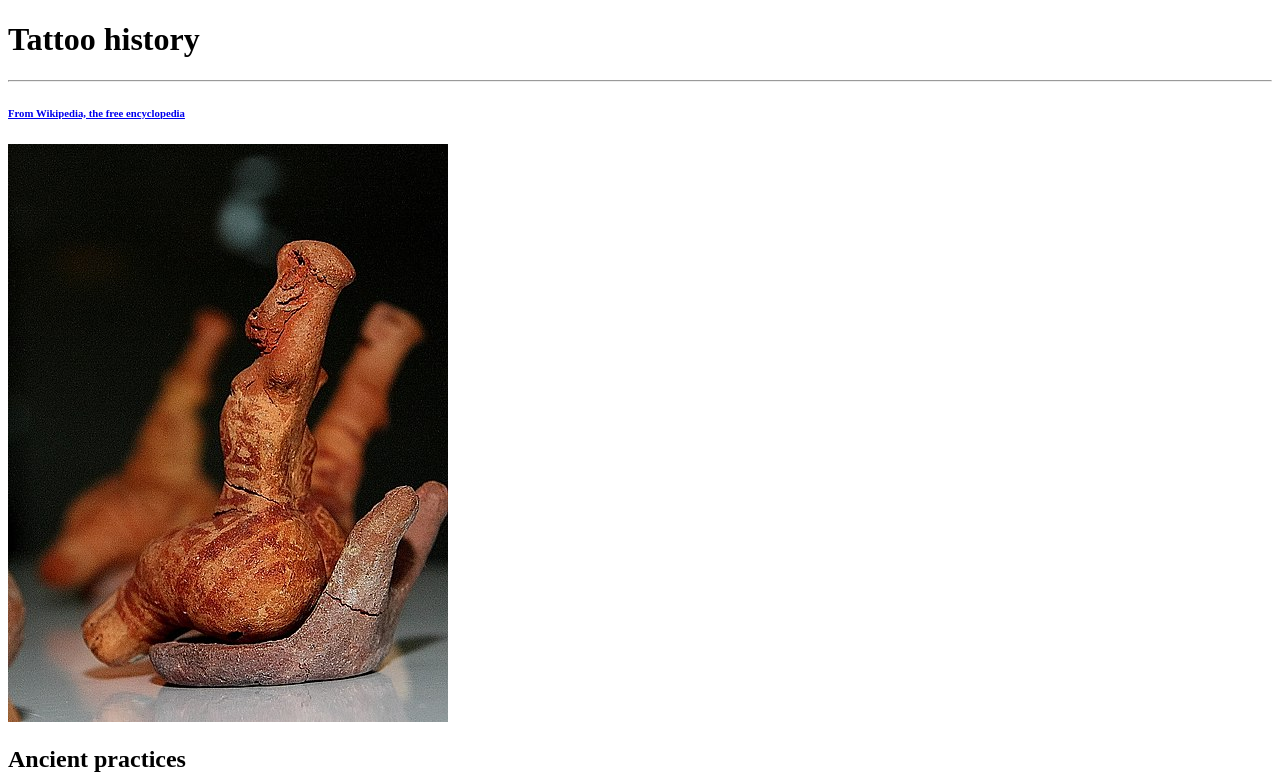
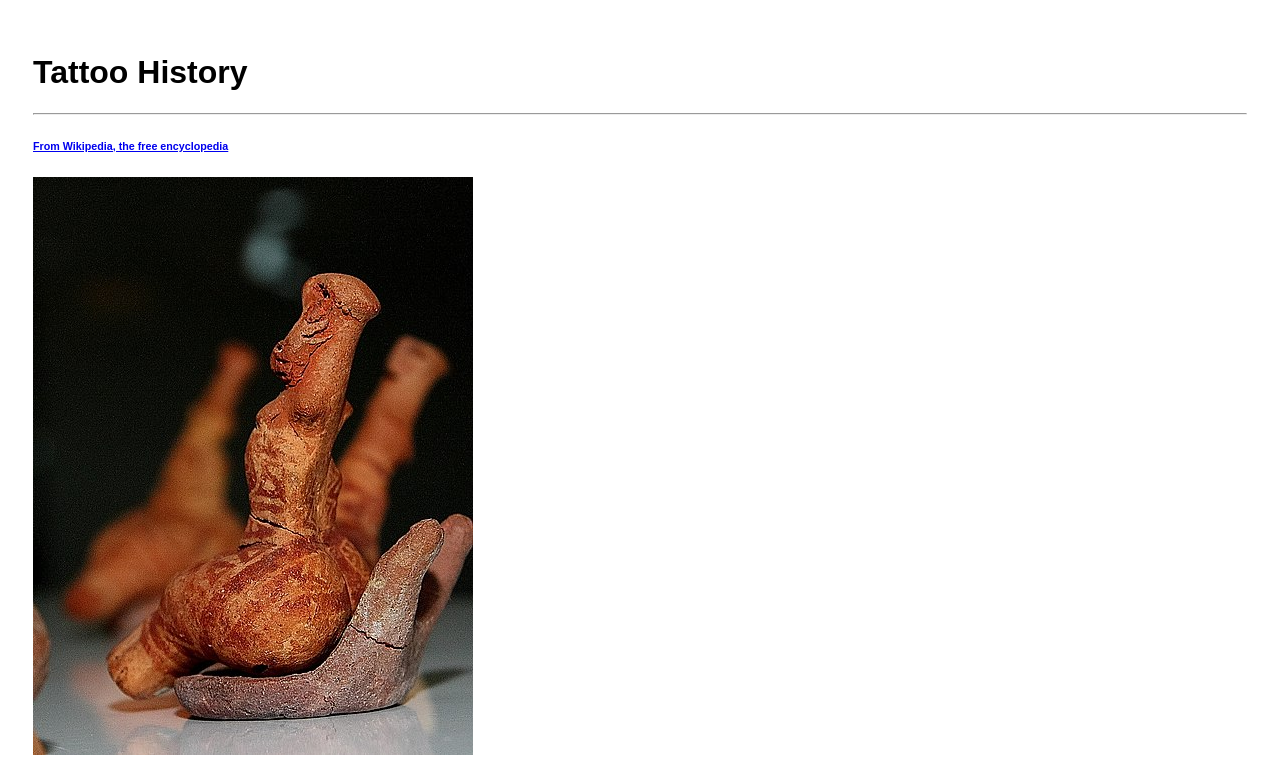
Before and after one commit to unknownartsist/unkownartist.github.io, a plain HTML site: page index.html in a window 1280 px wide. Shown: the top 776 px of the page. Drawn offline with Linux system fonts and the light colour scheme.

Commit message:
wiki page

```diff
--- /dev/null
+++ b/css/style.css
@@ -0,0 +1,6 @@
+h1{
+  color:bla;
+}
+body{
+  padding:25px;
+  font-family: sans-serif;
--- a/index.html
+++ b/index.html
@@ -1,14 +1,23 @@
 <!DOCTYPE html>
 <html lang="en" dir="ltr">
   <head>
+    <link rel="stylesheet" href="./css/style.css">
     <meta charset="utf-8">
     <title>my wiki page</title>
+    <style media="screen">
+      #ancient {
+        color:red;
+      }
+      #Traditional{
+        color:blue;
+      }
+    </style>
   </head>
   <body>
-  <h1>Tattoo history</h1>
+  <h1>Tattoo History</h1>
   <hr>
   <a href="https://en.wikipedia.org/wiki/History_of_tattooing"><h6>From Wikipedia, the free encyclopedia</h6></a>
-  <img src="./asset/SoborulZeitelor3Cucuteni.jpeg" alt="Ancient artafact">
+  <img src="./asset/SoborulZeitelor3Cucuteni.jpeg" alt="Ancient artifact">
   <h2 id="ancient">Ancient practices</h2>
   <p>Ancient tattooing was most widely practiced among the Austronesian people. It was one of the early technologies developed by the Pre-Austronesians in Taiwan and coastal South China prior to at least 1500 BCE, before the Austronesian expansion into the islands of the Indo-Pacific.[7][8][9] It may have originally been associated with headhunting.[10] Tattooing traditions, including facial tattooing, can be found among all Austronesian subgroups, including Taiwanese Aborigines, Islander Southeast Asians, Micronesians, Polynesians, and the Malagasy people. For the most part Austronesians used characteristic perpendicularly hafted tattooing points that were tapped on the handle with a length of wood (called the "mallet") to drive the tattooing points into the skin. The handle and mallet were generally made of wood while the points, either single, grouped or arranged to form a comb were made of Citrus thorns, fish bone, bone, teeth and turtle and oyster shells</p>
   <p>Ancient tattooing traditions have also been documented among Papuans and Melanesians, with their use of distinctive obsidian skin piercers. Some archeological sites with these implements are associated with the Austronesian migration into Papua New Guinea and Melanesia. But other sites are older than the Austronesian expansion, being dated to around 1650 to 2000 BCE, suggesting that there was a preexisting tattooing tradition in the region.[9][13]</p>
@@ -21,12 +30,12 @@
   <a href="#Traditional"><li>Traditional practices
 </li></a>
 </ol>
+<img id="img2" src="./asset/tribal_leo_tattoo.png" alt="tribal" width="500">
 <h3 id="Traditional">Traditional practices</h3>
-<p>Indigenous peoples of North America have a long history of tattooing. Tattooing was not a simple marking on the skin: it was a process that highlighted cultural connections to Indigenous ways of knowing and viewing the world, as well as connections to family, society, and place.[22]: xii
-
-There is no way to determine the actual origin of tattooing for Indigenous people of North America.[23]: 44  The oldest known physical evidence of tattooing in North America was made through the discovery of a frozen, mummified, Inuit female on St. Lawrence Island, Alaska who had tattoos on her skin.[24]: 434  Through radiocarbon dating of the tissue, scientists estimated that the female came from the 16th century.[24]: 434  Until recently, archeologists have not prioritized the classification of tattoo implements when excavating known historic sites.</p>
-<p>Recent review of materials found from the Mound Q excavation site point towards elements of tattoo bundles that are from pre-colonization times.[23]: 66–68  Scholars explain that the recognition of tattoo implements is significant because it highlights the cultural importance of tattooing for Indigenous People</p>
-<p>But those who paint themselves permanently do so with extreme pain, using, for this purpose, needles, sharp awls, or piercing thorns, with which they perforate, or have others perforate, the skin. Thus they form on the face, the neck, the breast, or some other part of the body, some animal or monster, for instance, an Eagle, a Serpent, a Dragon, or any other figure which they prefer; and then, tracing over the fresh and bloody design some powdered charcoal, or other black coloring matter, which becomes mixed with the blood and penetrates within these perforations, they imprint indelibly upon the living skin the designed figures. And this in some nations is so common that in the one which we called the Tobacco, and in that which – on account of enjoying peace with the Hurons and with the Iroquois – was called Neutral, I know not whether a single individual was found, who was not painted in this manner, on some part
-of the body</p>
+  <p>Indigenous peoples of North America have a long history of tattooing. Tattooing was not a simple marking on the skin: it was a process that highlighted cultural connections to Indigenous ways of knowing and viewing the world, as well as connections to family, society, and place.[22]: xii
+  There is no way to determine the actual origin of tattooing for Indigenous people of North America.[23]: 44  The oldest known physical evidence of tattooing in North America was made through the discovery of a frozen, mummified, Inuit female on St. Lawrence Island, Alaska who had tattoos on her skin.[24]: 434  Through radiocarbon dating of the tissue, scientists estimated that the female came from the 16th century.[24]: 434  Until recently, archeologists have not prioritized the classification of tattoo implements when excavating known historic sites.</p>
+  <p>Recent review of materials found from the Mound Q excavation site point towards elements of tattoo bundles that are from pre-colonization times.[23]: 66–68  Scholars explain that the recognition of tattoo implements is significant because it highlights the cultural importance of tattooing for Indigenous People</p>
+  <p>But those who paint themselves permanently do so with extreme pain, using, for this purpose, needles, sharp awls, or piercing thorns, with which they perforate, or have others perforate, the skin. Thus they form on the face, the neck, the breast, or some other part of the body, some animal or monster, for instance, an Eagle, a Serpent, a Dragon, or any other figure which they prefer; and then, tracing over the fresh and bloody design some powdered charcoal, or other black coloring matter, which becomes mixed with the blood and penetrates within these perforations, they imprint indelibly upon the living skin the designed figures. And this in some nations is so common that in the one which we called the Tobacco, and in that which – on account of enjoying peace with the Hurons and with the Iroquois – was called Neutral, I know not whether a single individual was found, who was not painted in this manner, on some part
+  of the body</p>
   </body>
 </html>
```
Also changed, not shown: asset/tribal_Leo_tattoo.png (added), 1 other file.
